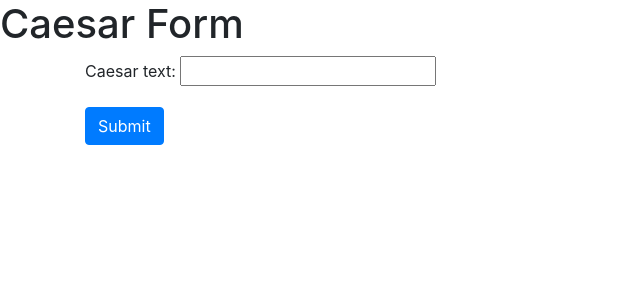
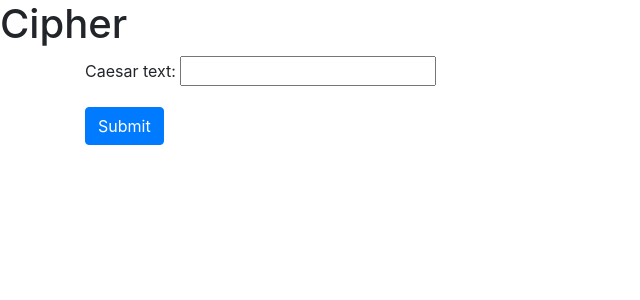
Before and after one commit to sarahdactyl71/will_cipher, a Django app: page /ciphers/create/ in a window 1280 px wide. Shown: the top 300 px of the page, without its empty margins (0-640 px from the left). Run offline with Django 3.2, Linux system fonts and the light colour scheme; some libraries are stand-ins or nearby versions.

Commit message:
changes template header

```diff
--- a/ciphers/templates/ciphers/caesar_form.html
+++ b/ciphers/templates/ciphers/caesar_form.html
@@ -6,7 +6,7 @@
     <title>Caesar Cipher</title>
   </head>
   <body>
-    <h1>Caesar Form</h1>
+    <h1>Cipher</h1>
     <div class="container">
       <form  method="post">{% csrf_token %}
         {{ form.as_p }}
```
Also changed, not shown: db.sqlite3.
